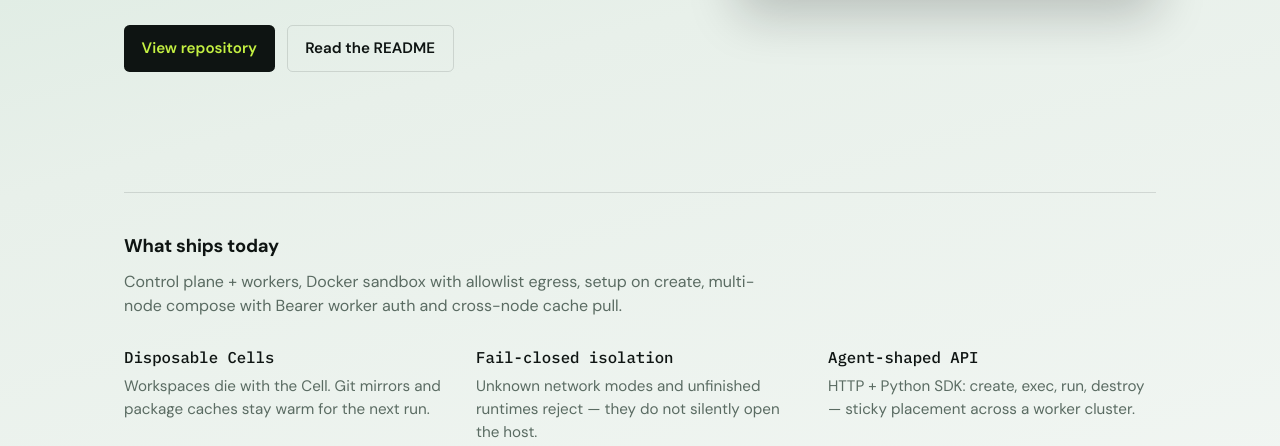
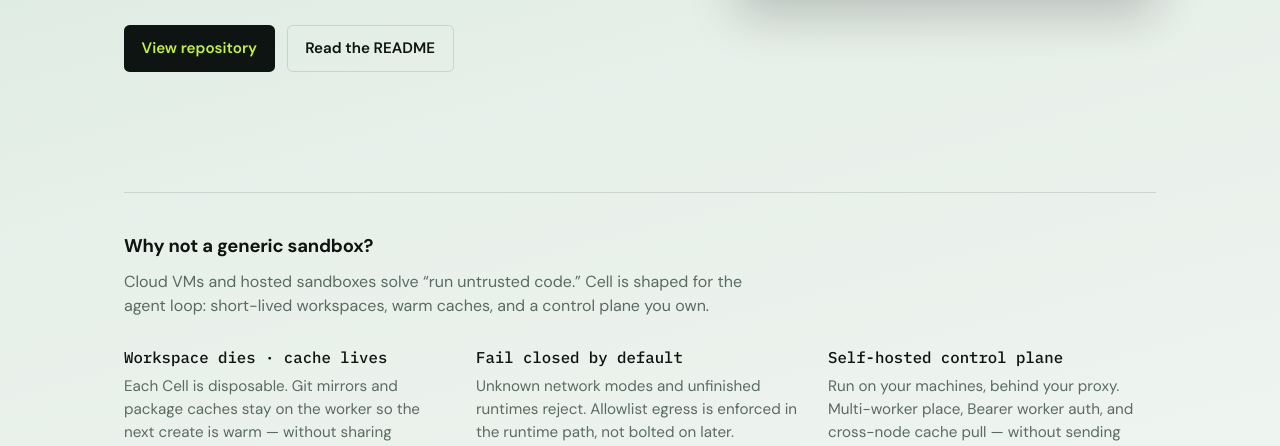
Before and after one commit to YanChao1999/Cell, a plain HTML site: page docs/index.html in a window 1280 px wide. Shown: the part 354-800 px from the top of the page. Drawn offline with Linux system fonts and the light colour scheme.

Commit message:
Spell out Cell advantages on the GitHub Pages landing.
Differentiate from generic sandboxes: disposable workspace + durable cache,
fail-closed isolation, and a self-hosted control plane.

Co-authored-by: Cursor <cursoragent@cursor.com>

```diff
--- a/docs/index.html
+++ b/docs/index.html
@@ -220,22 +220,27 @@
     </section>
 
     <section class="section">
-      <h2>What ships today</h2>
-      <p>Control plane + workers, Docker sandbox with allowlist egress, setup on create, multi-node compose with Bearer worker auth and cross-node cache pull.</p>
+      <h2>Why not a generic sandbox?</h2>
+      <p>Cloud VMs and hosted sandboxes solve “run untrusted code.” Cell is shaped for the agent loop: short-lived workspaces, warm caches, and a control plane you own.</p>
       <div class="grid">
         <article>
-          <h3>Disposable Cells</h3>
-          <p>Workspaces die with the Cell. Git mirrors and package caches stay warm for the next run.</p>
+          <h3>Workspace dies · cache lives</h3>
+          <p>Each Cell is disposable. Git mirrors and package caches stay on the worker so the next create is warm — without sharing mutable state between agents.</p>
         </article>
         <article>
-          <h3>Fail-closed isolation</h3>
-          <p>Unknown network modes and unfinished runtimes reject — they do not silently open the host.</p>
+          <h3>Fail closed by default</h3>
+          <p>Unknown network modes and unfinished runtimes reject. Allowlist egress is enforced in the runtime path, not bolted on later.</p>
         </article>
         <article>
-          <h3>Agent-shaped API</h3>
-          <p>HTTP + Python SDK: create, exec, run, destroy — sticky placement across a worker cluster.</p>
+          <h3>Self-hosted control plane</h3>
+          <p>Run on your machines, behind your proxy. Multi-worker place, Bearer worker auth, and cross-node cache pull — without sending agent traffic to a third-party sandbox SaaS.</p>
         </article>
       </div>
+    </section>
+
+    <section class="section">
+      <h2>What ships today</h2>
+      <p>Docker sandbox + allowlist egress, template setup on create, <code>celld</code> control/worker modes, Compose mini-cluster, Python SDK, and sticky exec across workers.</p>
     </section>
 
     <footer>
```
